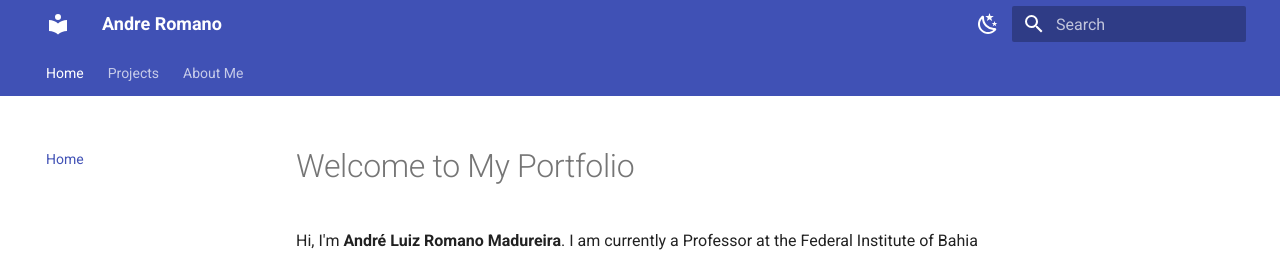
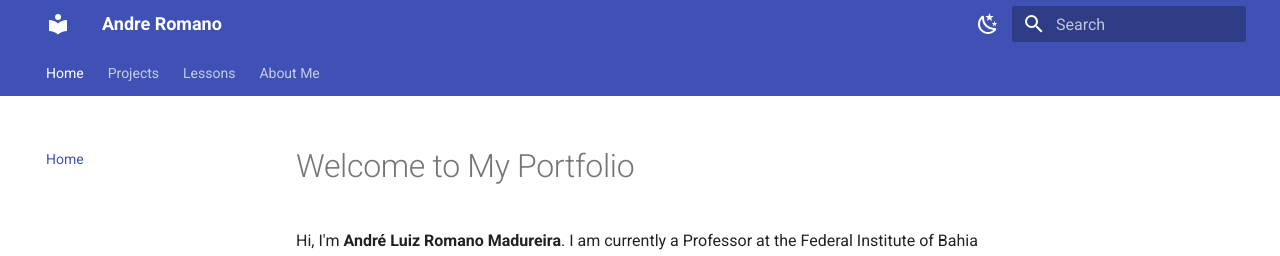
Before and after one commit to andre-romano/andre-romano.github.io, an MkDocs documentation site: the page built from docs/index.md, in a window 1280 px wide. Shown: the top 256 px of the page. Built offline with MkDocs 1.6.1 and Material for MkDocs 9.7.7, drawn with Linux system fonts in a browser that asks for light colours.

Commit message:
added lessons again

```diff
--- a/mkdocs.yml
+++ b/mkdocs.yml
@@ -41,4 +41,5 @@ extra:
 nav:
   - Home: index.md
   - Projects: projects.md
+  - Lessons: lessons.md
   - About Me: about.md
```
